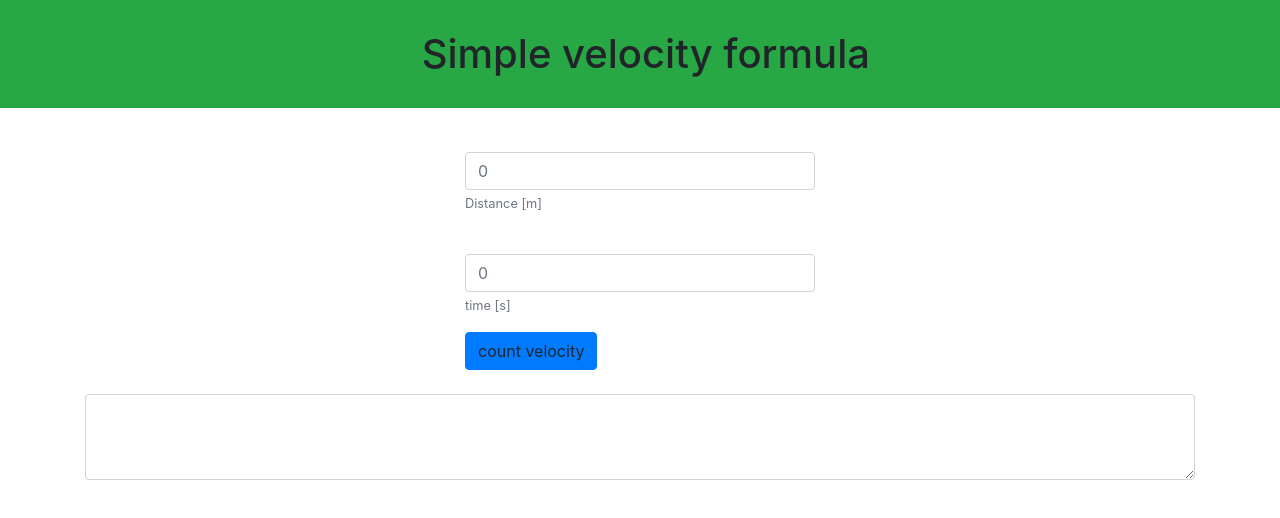
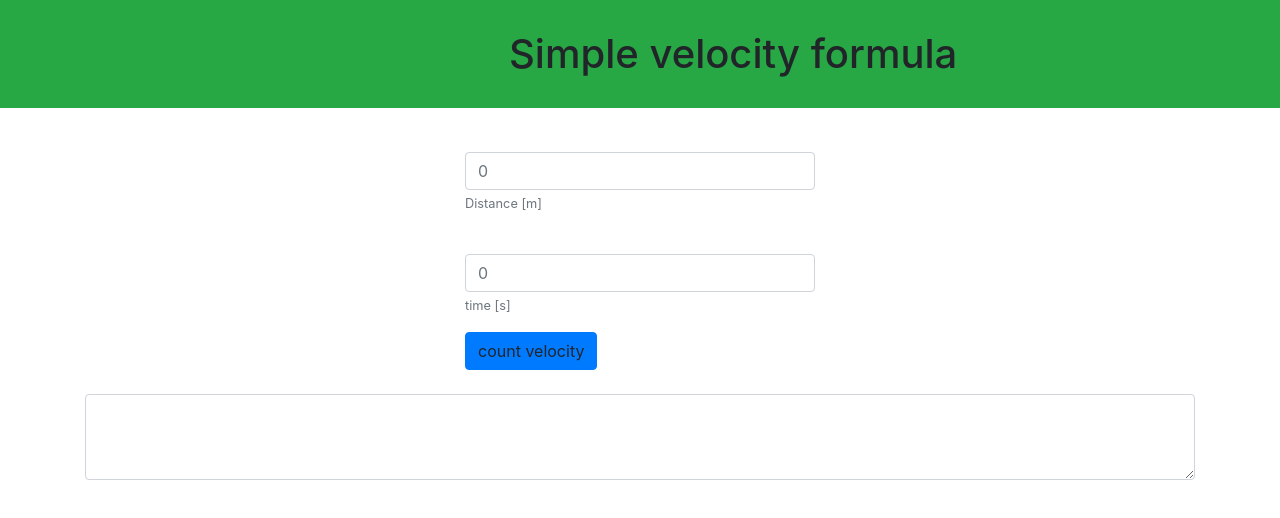
Before and after one commit to it1925/workingwithforms, a plain HTML site: page index.html in a window 1280 px wide. Drawn offline with nearby package versions, Linux system fonts and the light colour scheme.

Commit message:
another Title fix

```diff
--- a/index.html
+++ b/index.html
@@ -11,8 +11,7 @@
   </head>
   <body>
       <div class="row bg-success" style="margin-bottom: 20px;">
-          <div class="col-4"></div>
-          <h1 style="margin-bottom: 30px; margin-top: 30px;">Simple velocity formula</h1>
+          <h1 style=" margin-left: 40%; margin-bottom: 30px; margin-top: 30px;">Simple velocity formula</h1>
       </div>
       <div class="container">
           <div class="row">
```
